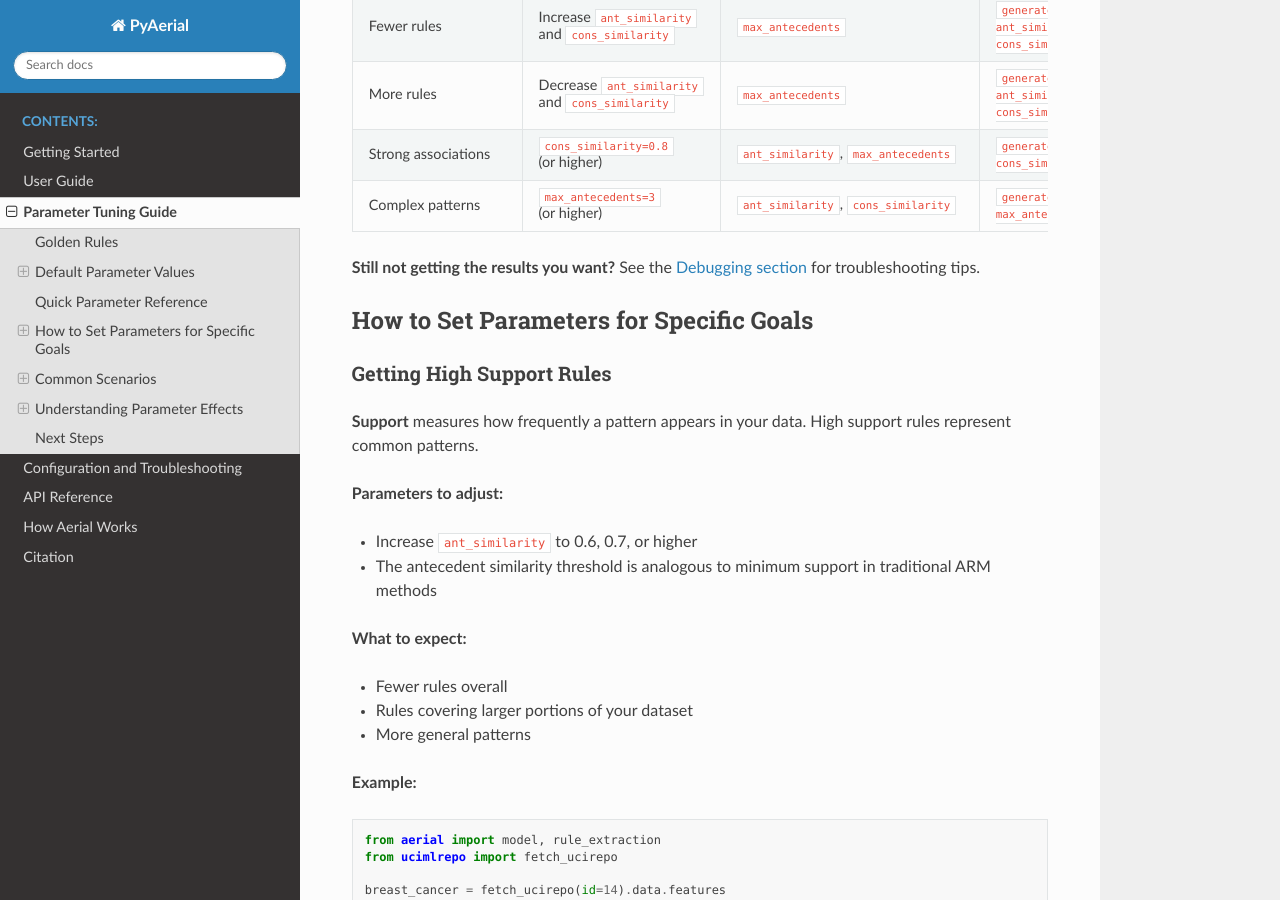
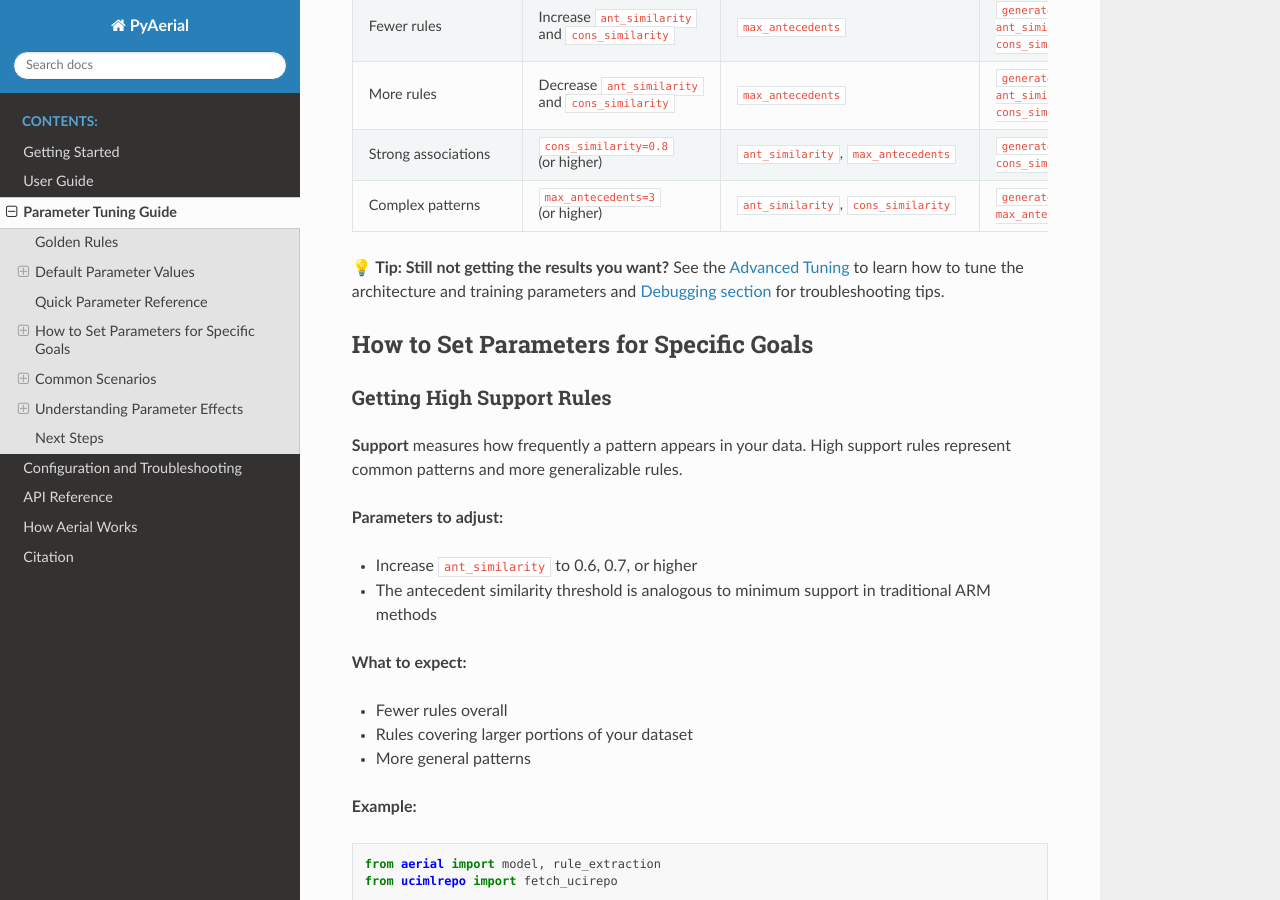
Before and after one commit to DiTEC-project/pyaerial, a Sphinx documentation site: the page built from docs/source/parameter_guide.md, in a window 1280 px wide and 900 px high, scrolled down 1626 px. Built offline with Sphinx 7.4.7 and the Read the Docs theme 3.1.0, drawn with Linux system fonts in a browser that asks for light colours; the version number could not be read and is left out; some of the changed text lies outside the part shown.

Commit message:
update documentation on the use of layer_dims parameter

````diff
--- a/docs/source/parameter_guide.md
+++ b/docs/source/parameter_guide.md
@@ -6,7 +6,8 @@
 2. Knowledge discovery is **unsupervised**.
 3. There are **NO GROUND TRUTHS** or **best rules** in knowledge discovery, unless an explicit objective is given.
 
-**Therefore**, we need to tell the algorithm what kind of patterns/rules we are looking for by setting the correct parameters!
+**Therefore**, we need to tell the algorithm what kind of patterns/rules we are looking for by setting the correct
+parameters!
 
 ## Default Parameter Values
 
@@ -14,64 +15,71 @@
 
 ### Core Rule Extraction Parameters ⭐
 
-| Parameter | Default | What it Controls |
-|-----------|---------|------------------|
-| `ant_similarity` | `0.5` | How frequent patterns must be (like minimum support) |
-| `cons_similarity` | `0.8` | How reliable rules must be (confidence + association strength) |
-| `max_antecedents` | `2` | Maximum complexity (number of conditions per rule) |
+| Parameter         | Default | What it Controls                                               |
+|-------------------|---------|----------------------------------------------------------------|
+| `ant_similarity`  | `0.5`   | How frequent patterns must be (analogous to minimum support)  |
+| `cons_similarity` | `0.8`   | How reliable rules must be (confidence + association strength) |
+| `max_antecedents` | `2`     | Maximum complexity (number of conditions per rule)             |
 
 ### Training Parameters
 
-| Parameter | Default | What it Controls |
-|-----------|---------|------------------|
-| `epochs` | `2` | Training iterations (⚠️ more ≠ better, often causes overfitting) |
+| Parameter    | Default       | What it Controls                                                                 |
+|--------------|---------------|----------------------------------------------------------------------------------|
+| `epochs`     | `2`           | Training iterations (⚠️ more ≠ better, often causes overfitting)                 |
 | `layer_dims` | Auto-selected | Autoencoder architecture (smaller = stronger compression = higher quality rules) |
 
 ### Other Parameters
 
-| Parameter | Default | What it Controls |
-|-----------|---------|------------------|
-| `features_of_interest` | `None` | Focus mining on specific features (item constraints) |
-| `target_classes` | `None` | Restrict rules to predict specific class labels |
-| `quality_metrics` | `['support', 'confidence', 'zhangs_metric']` | Which metrics to calculate |
-| `num_workers` | `1` | Parallel processing (set to 4-8 for 1000+ rules) |
-| `lr` | `5e-3` | Learning rate |
-| `batch_size` | `2` | Training batch size |
-| `device` | Auto | `'cuda'` for GPU or `'cpu'` |
+| Parameter              | Default                                      | What it Controls                                     |
+|------------------------|----------------------------------------------|------------------------------------------------------|
+| `features_of_interest` | `None`                                       | Focus mining on specific features (item constraints) |
+| `target_classes`       | `None`                                       | Restrict rules to predict specific class labels      |
+| `quality_metrics`      | `['support', 'confidence', 'zhangs_metric']` | Which metrics to calculate                           |
+| `num_workers`          | `1`                                          | Parallel processing (set to 4-8 for 1000+ rules)     |
+| `lr`                   | `5e-3`                                       | Learning rate                                        |
+| `batch_size`           | `2`                                          | Training batch size                                  |
+| `device`               | Auto                                         | `'cuda'` for GPU or `'cpu'`                          |
 
 **💡 Tip:** Start with defaults, then adjust the 3 core parameters based on your goals below.
 
 ## Quick Parameter Reference
 
-| I want... | Set these parameters | Leave at default | Example |
-|-----------|---------------------|------------------|---------|
-| High support rules | `ant_similarity=0.7` (or higher) | `cons_similarity`, `max_antecedents` | `generate_rules(model, ant_similarity=0.7)` |
-| Low support rules | `ant_similarity=0.1` (or lower) | `cons_similarity`, `max_antecedents` | `generate_rules(model, ant_similarity=0.1)` |
-| High confidence rules | `cons_similarity=0.8` (or higher) | `ant_similarity`, `max_antecedents` | `generate_rules(model, cons_similarity=0.8)` |
-| Low confidence rules | `cons_similarity=0.3` (or lower) | `ant_similarity`, `max_antecedents` | `generate_rules(model, cons_similarity=0.3)` |
-| Fewer rules | Increase `ant_similarity` and `cons_similarity` | `max_antecedents` | `generate_rules(model, ant_similarity=0.6, cons_similarity=0.8)` |
-| More rules | Decrease `ant_similarity` and `cons_similarity` | `max_antecedents` | `generate_rules(model, ant_similarity=0.2, cons_similarity=0.5)` |
-| Strong associations | `cons_similarity=0.8` (or higher) | `ant_similarity`, `max_antecedents` | `generate_rules(model, cons_similarity=0.8)` |
-| Complex patterns | `max_antecedents=3` (or higher) | `ant_similarity`, `cons_similarity` | `generate_rules(model, max_antecedents=3)` |
+| I want...             | Set these parameters                            | Leave at default                     | Example                                                          |
+|-----------------------|-------------------------------------------------|--------------------------------------|------------------------------------------------------------------|
+| High support rules    | `ant_similarity=0.7` (or higher)                | `cons_similarity`, `max_antecedents` | `generate_rules(model, ant_similarity=0.7)`                      |
+| Low support rules     | `ant_similarity=0.1` (or lower)                 | `cons_similarity`, `max_antecedents` | `generate_rules(model, ant_similarity=0.1)`                      |
+| High confidence rules | `cons_similarity=0.8` (or higher)               | `ant_similarity`, `max_antecedents`  | `generate_rules(model, cons_similarity=0.8)`                     |
+| Low confidence rules  | `cons_similarity=0.3` (or lower)                | `ant_similarity`, `max_antecedents`  | `generate_rules(model, cons_similarity=0.3)`                     |
+| Fewer rules           | Increase `ant_similarity` and `cons_similarity` | `max_antecedents`                    | `generate_rules(model, ant_similarity=0.6, cons_similarity=0.8)` |
+| More rules            | Decrease `ant_similarity` and `cons_similarity` | `max_antecedents`                    | `generate_rules(model, ant_similarity=0.2, cons_similarity=0.5)` |
+| Strong associations   | `cons_similarity=0.8` (or higher)               | `ant_similarity`, `max_antecedents`  | `generate_rules(model, cons_similarity=0.8)`                     |
+| Complex patterns      | `max_antecedents=3` (or higher)                 | `ant_similarity`, `cons_similarity`  | `generate_rules(model, max_antecedents=3)`                       |
 
-**Still not getting the results you want?** See the [Debugging section](configuration.md#debugging) for troubleshooting tips.
+**💡 Tip: Still not getting the results you want?** See
+the [Advanced Tuning](configuration.md#advanced-training-and-architecture-tuning) to learn how
+to tune the architecture and training parameters and [Debugging section](configuration.md#debugging) for troubleshooting
+tips.
 
 ## How to Set Parameters for Specific Goals
 
 ### Getting High Support Rules
 
-**Support** measures how frequently a pattern appears in your data. High support rules represent common patterns.
+**Support** measures how frequently a pattern appears in your data. High support rules represent common patterns
+and more generalizable rules.
 
 **Parameters to adjust:**
+
 - Increase `ant_similarity` to 0.6, 0.7, or higher
 - The antecedent similarity threshold is analogous to minimum support in traditional ARM methods
 
 **What to expect:**
+
 - Fewer rules overall
 - Rules covering larger portions of your dataset
 - More general patterns
 
 **Example:**
+
 ```python
 from aerial import model, rule_extraction
 from ucimlrepo import fetch_ucirepo
@@ -91,21 +99,25 @@
 **Low support rules** can reveal rare but potentially interesting patterns in your data.
 
 **Parameters to adjust:**
+
 - Decrease `ant_similarity` to 0.1, 0.05, or lower
 - You may also need to adjust `max_antecedents` if discovering complex rare patterns
 
 **What to expect:**
+
 - More rules overall
 - Rules covering smaller portions of your dataset
 - Potentially longer execution time
 
 **Performance considerations:**
+
 - Unlike traditional ARM methods, Aerial's neural network performs the same operations regardless of threshold values
 - Lower thresholds don't increase search space, but they do result in more candidate rules to filter
 - Longer execution time comes from processing and validating more candidate patterns
 - Start with moderate values (e.g., 0.3) and gradually decrease
 
 **Example:**
+
 ```python
 # Get low support (rare pattern) rules
 result = rule_extraction.generate_rules(
@@ -119,19 +131,23 @@
 The number of rules is affected by multiple parameters working together.
 
 **To get fewer rules:**
+
 - Increase both `ant_similarity` (e.g., 0.6-0.8) and `cons_similarity` (e.g., 0.7-0.9)
 - Decrease `max_antecedents` to 1 or 2
 
 **To get more rules:**
+
 - Decrease both `ant_similarity` (e.g., 0.1-0.3) and `cons_similarity` (e.g., 0.3-0.6)
 - Increase `max_antecedents` to 3 or higher
 
 **Parameter interaction:**
+
 - `ant_similarity`: Controls how many antecedent patterns are considered
 - `cons_similarity`: Filters rules based on confidence and association strength
 - `max_antecedents`: Limits complexity of patterns
 
 **Example:**
+
 ```python
 # For a concise set of strong rules
 result = rule_extraction.generate_rules(
@@ -155,19 +171,23 @@
 **Confidence** measures how often the rule's prediction is correct. High confidence rules are more reliable.
 
 **Parameters to adjust:**
+
 - Increase `cons_similarity` to 0.8, 0.9, or higher
 - The consequent similarity threshold combines confidence and association strength
 
 **What to expect:**
+
 - Fewer rules overall
 - More reliable predictions
 - Stronger if-then relationships
 
 **Trade-offs:**
+
 - Very high thresholds (>0.9) may result in very few or no rules
 - Start with 0.7-0.8 and adjust based on results
 
 **Example:**
+
 ```python
 # Get high confidence rules
 result = rule_extraction.generate_rules(
@@ -181,19 +201,23 @@
 **Low confidence rules** can still be useful for exploratory analysis or finding weak associations.
 
 **Parameters to adjust:**
+
 - Decrease `cons_similarity` to 0.5, 0.4, or lower
 
 **What to expect:**
+
 - More rules overall
 - Weaker if-then relationships
 - May include spurious correlations
 
 **When to use:**
+
 - Exploratory data analysis
 - When you want to see all possible patterns
 - When combined with other filtering criteria
 
 **Example:**
+
 ```python
 # Get low confidence rules for exploration
 result = rule_extraction.generate_rules(
@@ -204,18 +228,22 @@
 
 ### Getting Rules with High Association Strength
 
-**Association strength** (Zhang's metric) measures the correlation between antecedent and consequent, accounting for the prevalence of both.
+**Association strength** (Zhang's metric) measures the correlation between antecedent and consequent, accounting for the
+prevalence of both.
 
 **Parameters to adjust:**
+
 - Increase `cons_similarity` to 0.7 or higher
 - The consequent similarity threshold incorporates association strength
 
 **Difference from confidence:**
+
 - Confidence: P(consequent|antecedent)
 - Association strength: Accounts for how common both antecedent and consequent are
 - High association strength rules are less likely to be coincidental
 
 **Example:**
+
 ```python
 # Get rules with strong associations
 result = rule_extraction.generate_rules(
@@ -233,19 +261,23 @@
 **Low association strength** rules may indicate overfitting or spurious correlations.
 
 **Parameters to adjust:**
+
 - Decrease `cons_similarity` below 0.5
 
 **Common causes:**
+
 - Over-training the autoencoder
 - Too many parameters in the neural network
 - Data doesn't have strong patterns
 
 **When you get low association strength unexpectedly:**
+
 - Reduce training epochs
 - Use a simpler autoencoder architecture
 - Check if your data has meaningful patterns
 
 **Example:**
+
 ```python
 # If getting low Zhang's metric unexpectedly, try:
 trained_autoencoder = model.train(
@@ -258,95 +290,105 @@
 ## Common Scenarios
 
 ### Scenario 1: Finding Rare but Strong Patterns
+
 Perfect for discovering uncommon but highly reliable associations.
 
 ```python
 result = rule_extraction.generate_rules(
     trained_autoencoder,
-    ant_similarity=0.05,      # Low support for rare patterns
-    cons_similarity=0.8,      # High confidence for strong rules
-    max_antecedents=2         # Moderate complexity
+    ant_similarity=0.05,  # Low support for rare patterns
+    cons_similarity=0.8,  # High confidence for strong rules
+    max_antecedents=2  # Moderate complexity
 )
 ```
 
 ### Scenario 2: Quick Overview of Main Patterns
+
 Get a concise summary of the most prominent patterns.
 
 ```python
 result = rule_extraction.generate_rules(
     trained_autoencoder,
-    ant_similarity=0.5,       # Higher support for common patterns
-    cons_similarity=0.7,      # Good confidence
-    max_antecedents=2         # Limit complexity for interpretability
+    ant_similarity=0.5,  # Higher support for common patterns
+    cons_similarity=0.7,  # Good confidence
+    max_antecedents=2  # Limit complexity for interpretability
 )
 ```
 
 ### Scenario 3: Comprehensive Exploration
+
 Discover all possible patterns for in-depth analysis.
 
 ```python
 result = rule_extraction.generate_rules(
     trained_autoencoder,
-    ant_similarity=0.1,       # Low support to catch rare patterns
-    cons_similarity=0.5,      # Moderate confidence
-    max_antecedents=3         # Allow complex patterns
+    ant_similarity=0.1,  # Low support to catch rare patterns
+    cons_similarity=0.5,  # Moderate confidence
+    max_antecedents=3  # Allow complex patterns
 )
 ```
 
 ### Scenario 4: Classification Rules
+
 Extract rules for predictive modeling with high reliability.
 
 ```python
 result = rule_extraction.generate_rules(
     trained_autoencoder,
     target_classes=["Class"],  # Specify class label column
-    cons_similarity=0.7,       # High confidence for predictions
-    ant_similarity=0.3         # Allow diverse patterns
+    cons_similarity=0.7,  # High confidence for predictions
+    ant_similarity=0.3  # Allow diverse patterns
 )
 ```
 
 ### Scenario 5: Focused Mining with Item Constraints
+
 Mine rules focusing only on specific features of interest instead of the entire feature space.
 
 ```python
 # Define which features to focus on
 features_of_interest = [
-    "age",                      # All values of 'age' feature
-    {"menopause": "premeno"},   # Only 'premeno' value of 'menopause'
-    "tumor-size",               # All values of 'tumor-size'
-    {"node-caps": "yes"}        # Only 'yes' value of 'node-caps'
+    "age",  # All values of 'age' feature
+    {"menopause": "premeno"},  # Only 'premeno' value of 'menopause'
+    "tumor-size",  # All values of 'tumor-size'
+    {"node-caps": "yes"}  # Only 'yes' value of 'node-caps'
 ]
 
 result = rule_extraction.generate_rules(
     trained_autoencoder,
-    features_of_interest,       # Focus mining on specified features
-    ant_similarity=0.3,         # Moderate support
-    cons_similarity=0.6         # Moderate confidence
+    features_of_interest,  # Focus mining on specified features
+    ant_similarity=0.3,  # Moderate support
+    cons_similarity=0.6  # Moderate confidence
 )
 ```
 
 **Use when:**
+
 - You have domain knowledge about important features
 - You want to reduce rule explosion by focusing on key variables
 - You're investigating relationships involving specific attributes
 - You need faster execution by limiting the search space
 
-**Note:** Features of interest appear only on the antecedent (left) side of rules. To constrain the consequent (right) side, use `target_classes` (see Scenario 4).
+**Note:** Features of interest appear only on the antecedent (left) side of rules. To constrain the consequent (right)
+side, use `target_classes` (see Scenario 4).
 
 ## Understanding Parameter Effects
 
-For a deeper understanding of how each parameter affects rule quality, see this detailed blog post: [Scalable Knowledge Discovery with PyAerial](https://erkankarabulut.github.io/blog/uva-dsc-seminar-scalable-knowledge-discovery/)
+For a deeper understanding of how each parameter affects rule quality, see this detailed blog
+post: [Scalable Knowledge Discovery with PyAerial](https://erkankarabulut.github.io/blog/uva-dsc-seminar-scalable-knowledge-discovery/)
 
 ### Parameter Summary
 
-| Parameter | Analogous to (in traditional ARM) | Effect when increased | Effect when decreased |
-|-----------|----------------------------------|----------------------|----------------------|
-| `ant_similarity` | Minimum support | Fewer, higher support rules | More, lower support rules |
-| `cons_similarity` | Minimum confidence + Zhang's metric | Fewer, higher confidence rules | More, lower confidence rules |
-| `max_antecedents` | Maximum itemset size | More complex patterns, longer runtime | Simpler patterns, faster runtime |
+| Parameter         | Analogous to (in traditional ARM)   | Effect when increased                 | Effect when decreased            |
+|-------------------|-------------------------------------|---------------------------------------|----------------------------------|
+| `ant_similarity`  | Minimum support                     | Fewer, higher support rules           | More, lower support rules        |
+| `cons_similarity` | Minimum confidence + Zhang's metric | Fewer, higher confidence rules        | More, lower confidence rules     |
+| `max_antecedents` | Maximum itemset size                | More complex patterns, longer runtime | Simpler patterns, faster runtime |
 
 ## Next Steps
 
+- See [Advanced: Training and Architecture Tuning](configuration.md#advanced-training-and-architecture-tuning) to learn how the architecture
+and training parameters impact rule quality.
 - See [Debugging](configuration.md#debugging) if you encounter issues
 - Check [User Guide](user_guide.md) for usage examples
 - Review [API Reference](api_reference.md) for complete parameter documentation
````
Also changed, not shown: docs/source/configuration.md (+48 -23 lines), .zenodo.json.
